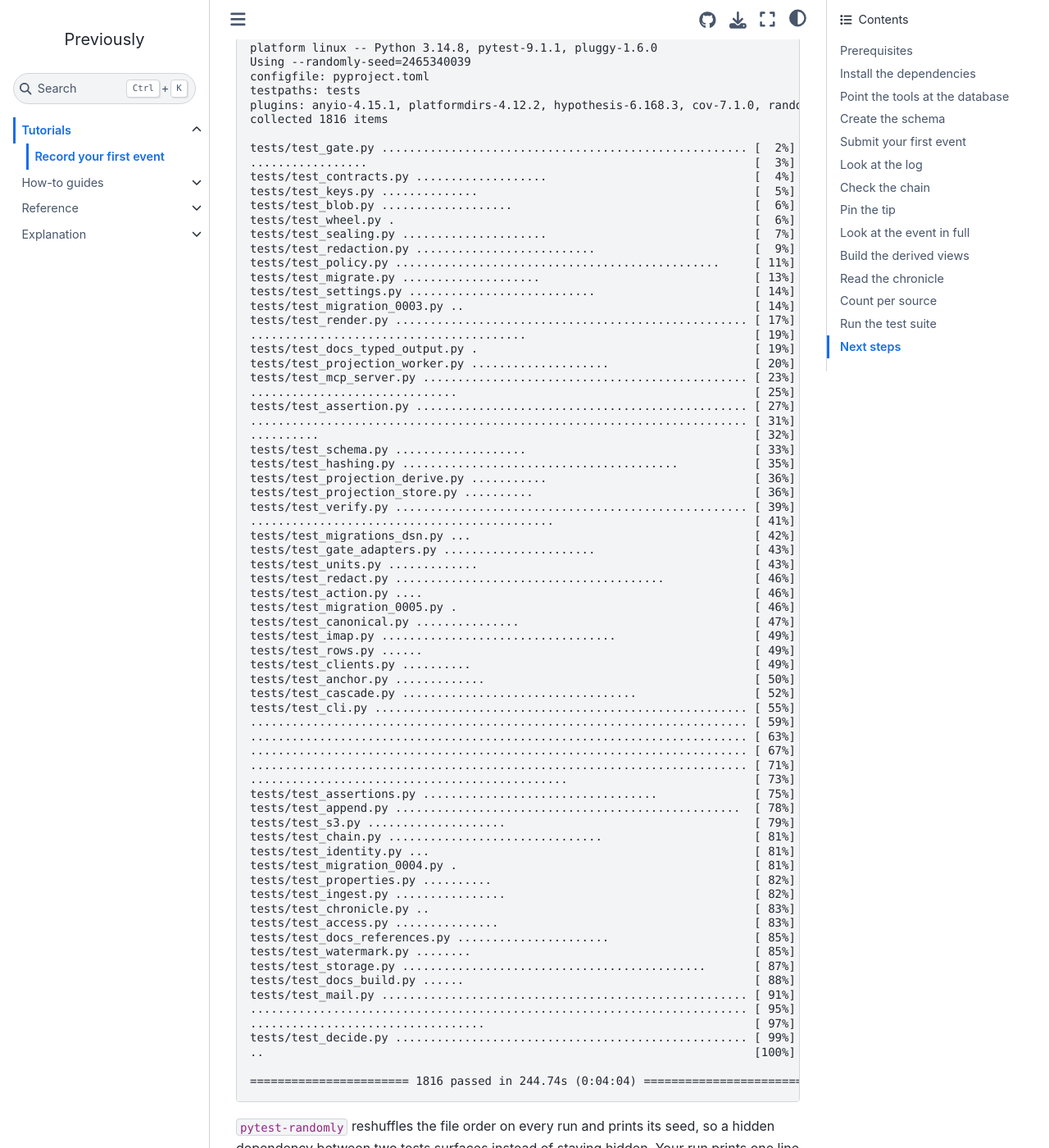
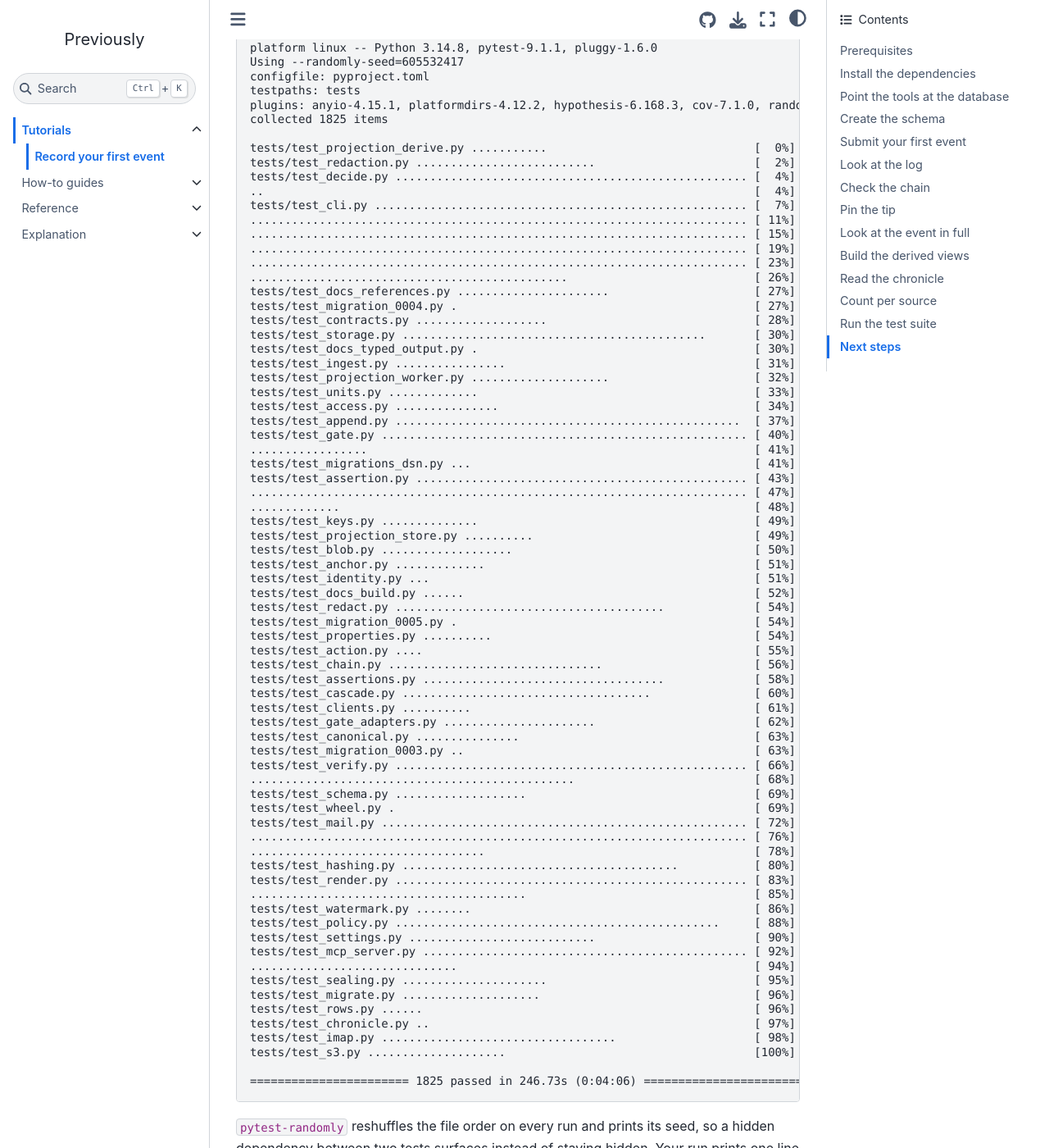
Before and after one commit to jensens/previously, a Sphinx documentation site: the page built from docs/tutorials/record-your-first-event.md, in a window 1280 px wide and 1400 px high, scrolled down 4955 px. Shown: the whole window at 82% size. Built offline with Sphinx 7.4.7 and the Sphinx Book theme 1.1.4, drawn with Linux system fonts in a browser that asks for light colours.

Commit message:
core: assertion fix round (F-5 to F-9)
The fold keeps an approval whose proposal was erased on its own
(ruling F-5); one whose proposal went through a shared source goes with
it. A direct version by a model is a form fault unless it is an approval
(ruling F-6), so the write path refuses it and verify reports it;
rejections are exempt.

verify holds an approval's and a rejection's sources against the
proposal's while it stands, and reports a subject that names a later
version, a rejection, an erased observation, or an erased version an
approval placed under another subject (ruling F-9).

The write_statements docstring says that a replayed handle whose
assertions were erased writes them again, and that one handle means one
content (ruling F-7). redact.py says why redact_blob and append_call
take no assertion with them (ruling F-8), and that redact units locks
the assertions too. The how-to names every kind of assertion a cascade
takes. Tutorial test run retyped.

Assisted-By: Claude Opus 5.5 <noreply@anthropic.com>

````diff
--- a/docs/tutorials/record-your-first-event.md
+++ b/docs/tutorials/record-your-first-event.md
@@ -193,78 +193,78 @@ It raises its own PostgreSQL container, a RustFS container as the S3 server for
 $ uv run pytest
 ============================= test session starts ==============================
 platform linux -- Python 3.14.8, pytest-9.1.1, pluggy-1.6.0
-Using --randomly-seed=2465340039
+Using --randomly-seed=605532417
 configfile: pyproject.toml
 testpaths: tests
 plugins: anyio-4.15.1, platformdirs-4.12.2, hypothesis-6.168.3, cov-7.1.0, randomly-5.0.0
-collected 1816 items
+collected 1825 items
 
-tests/test_gate.py ..................................................... [  2%]
-.................                                                        [  3%]
-tests/test_contracts.py ...................                              [  4%]
-tests/test_keys.py ..............                                        [  5%]
-tests/test_blob.py ...................                                   [  6%]
-tests/test_wheel.py .                                                    [  6%]
-tests/test_sealing.py .....................                              [  7%]
-tests/test_redaction.py ..........................                       [  9%]
-tests/test_policy.py ...............................................     [ 11%]
-tests/test_migrate.py ....................                               [ 13%]
-tests/test_settings.py ...........................                       [ 14%]
-tests/test_migration_0003.py ..                                          [ 14%]
-tests/test_render.py ................................................... [ 17%]
-........................................                                 [ 19%]
-tests/test_docs_typed_output.py .                                        [ 19%]
-tests/test_projection_worker.py ....................                     [ 20%]
-tests/test_mcp_server.py ............................................... [ 23%]
-..............................                                           [ 25%]
-tests/test_assertion.py ................................................ [ 27%]
-........................................................................ [ 31%]
-..........                                                               [ 32%]
-tests/test_schema.py ...................                                 [ 33%]
-tests/test_hashing.py ........................................           [ 35%]
-tests/test_projection_derive.py ...........                              [ 36%]
-tests/test_projection_store.py ..........                                [ 36%]
-tests/test_verify.py ................................................... [ 39%]
-............................................                             [ 41%]
-tests/test_migrations_dsn.py ...                                         [ 42%]
-tests/test_gate_adapters.py ......................                       [ 43%]
-tests/test_units.py .............                                        [ 43%]
-tests/test_redact.py .......................................             [ 46%]
-tests/test_action.py ....                                                [ 46%]
-tests/test_migration_0005.py .                                           [ 46%]
-tests/test_canonical.py ...............                                  [ 47%]
-tests/test_imap.py ..................................                    [ 49%]
-tests/test_rows.py ......                                                [ 49%]
-tests/test_clients.py ..........                                         [ 49%]
-tests/test_anchor.py .............                                       [ 50%]
-tests/test_cascade.py ..................................                 [ 52%]
-tests/test_cli.py ...................................................... [ 55%]
-........................................................................ [ 59%]
-........................................................................ [ 63%]
-........................................................................ [ 67%]
-........................................................................ [ 71%]
-..............................................                           [ 73%]
-tests/test_assertions.py ..................................              [ 75%]
-tests/test_append.py ..................................................  [ 78%]
-tests/test_s3.py ....................                                    [ 79%]
-tests/test_chain.py ...............................                      [ 81%]
-tests/test_identity.py ...                                               [ 81%]
-tests/test_migration_0004.py .                                           [ 81%]
-tests/test_properties.py ..........                                      [ 82%]
-tests/test_ingest.py ................                                    [ 82%]
-tests/test_chronicle.py ..                                               [ 83%]
-tests/test_access.py ...............                                     [ 83%]
-tests/test_docs_references.py ......................                     [ 85%]
-tests/test_watermark.py ........                                         [ 85%]
-tests/test_storage.py ............................................       [ 87%]
-tests/test_docs_build.py ......                                          [ 88%]
-tests/test_mail.py ..................................................... [ 91%]
-........................................................................ [ 95%]
-..................................                                       [ 97%]
-tests/test_decide.py ................................................... [ 99%]
-..                                                                       [100%]
+tests/test_projection_derive.py ...........                              [  0%]
+tests/test_redaction.py ..........................                       [  2%]
+tests/test_decide.py ................................................... [  4%]
+..                                                                       [  4%]
+tests/test_cli.py ...................................................... [  7%]
+........................................................................ [ 11%]
+........................................................................ [ 15%]
+........................................................................ [ 19%]
+........................................................................ [ 23%]
+..............................................                           [ 26%]
+tests/test_docs_references.py ......................                     [ 27%]
+tests/test_migration_0004.py .                                           [ 27%]
+tests/test_contracts.py ...................                              [ 28%]
+tests/test_storage.py ............................................       [ 30%]
+tests/test_docs_typed_output.py .                                        [ 30%]
+tests/test_ingest.py ................                                    [ 31%]
+tests/test_projection_worker.py ....................                     [ 32%]
+tests/test_units.py .............                                        [ 33%]
+tests/test_access.py ...............                                     [ 34%]
+tests/test_append.py ..................................................  [ 37%]
+tests/test_gate.py ..................................................... [ 40%]
+.................                                                        [ 41%]
+tests/test_migrations_dsn.py ...                                         [ 41%]
+tests/test_assertion.py ................................................ [ 43%]
+........................................................................ [ 47%]
+.............                                                            [ 48%]
+tests/test_keys.py ..............                                        [ 49%]
+tests/test_projection_store.py ..........                                [ 49%]
+tests/test_blob.py ...................                                   [ 50%]
+tests/test_anchor.py .............                                       [ 51%]
+tests/test_identity.py ...                                               [ 51%]
+tests/test_docs_build.py ......                                          [ 52%]
+tests/test_redact.py .......................................             [ 54%]
+tests/test_migration_0005.py .                                           [ 54%]
+tests/test_properties.py ..........                                      [ 54%]
+tests/test_action.py ....                                                [ 55%]
+tests/test_chain.py ...............................                      [ 56%]
+tests/test_assertions.py ...................................             [ 58%]
+tests/test_cascade.py ....................................               [ 60%]
+tests/test_clients.py ..........                                         [ 61%]
+tests/test_gate_adapters.py ......................                       [ 62%]
+tests/test_canonical.py ...............                                  [ 63%]
+tests/test_migration_0003.py ..                                          [ 63%]
+tests/test_verify.py ................................................... [ 66%]
+...............................................                          [ 68%]
+tests/test_schema.py ...................                                 [ 69%]
+tests/test_wheel.py .                                                    [ 69%]
+tests/test_mail.py ..................................................... [ 72%]
+........................................................................ [ 76%]
+..................................                                       [ 78%]
+tests/test_hashing.py ........................................           [ 80%]
+tests/test_render.py ................................................... [ 83%]
+........................................                                 [ 85%]
+tests/test_watermark.py ........                                         [ 86%]
+tests/test_policy.py ...............................................     [ 88%]
+tests/test_settings.py ...........................                       [ 90%]
+tests/test_mcp_server.py ............................................... [ 92%]
+..............................                                           [ 94%]
+tests/test_sealing.py .....................                              [ 95%]
+tests/test_migrate.py ....................                               [ 96%]
+tests/test_rows.py ......                                                [ 96%]
+tests/test_chronicle.py ..                                               [ 97%]
+tests/test_imap.py ..................................                    [ 98%]
+tests/test_s3.py ....................                                    [100%]
 
-======================= 1816 passed in 244.74s (0:04:04) =======================
+======================= 1825 passed in 246.73s (0:04:06) =======================
 ```
 
 `pytest-randomly` reshuffles the file order on every run and prints its seed, so a hidden dependency between two tests surfaces instead of staying hidden.
````
Also changed, not shown: docs/how-to/erase-something.md (+2 -1 lines), 8 other files.
